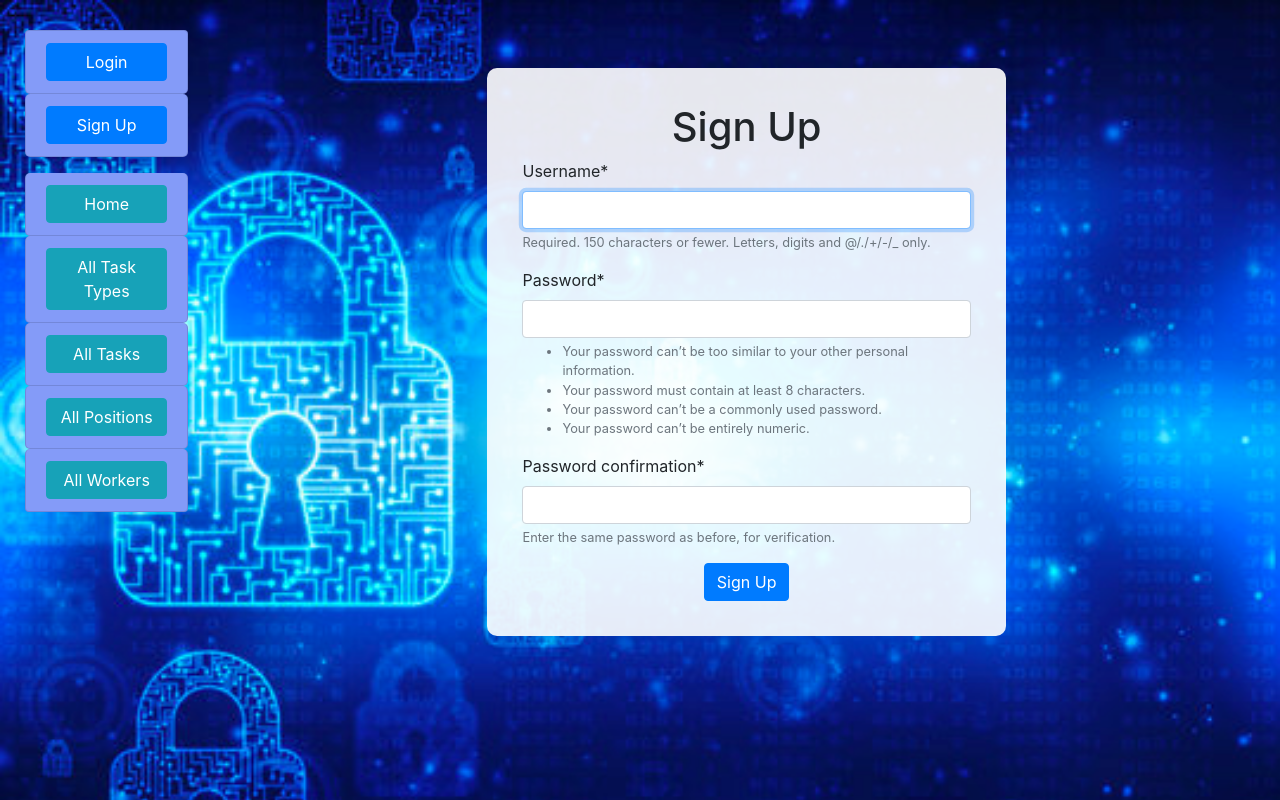
After one commit to IProskurnytskyi/company-task-manager, a Django app: page /signup/ in a window 1280 px wide. The commit adds this page. Run offline with Django 4.2, Linux system fonts and the light colour scheme; some libraries are stand-ins or nearby versions.

Commit message:
Implement new feature sign up page

```diff
--- a/task/forms.py
+++ b/task/forms.py
@@ -15,6 +15,12 @@ class WorkerForm(UserCreationForm):
             "last_name",
             "position",
         )
+
+
+class SignupForm(UserCreationForm):
+    class Meta(UserCreationForm):
+        model = Worker
+        fields = UserCreationForm.Meta.fields
 
 
 class TaskForm(forms.ModelForm):
--- a/task/models.py
+++ b/task/models.py
@@ -50,7 +50,11 @@ class Task(models.Model):
 
 class Worker(AbstractUser):
     position = models.ForeignKey(
-        "Position", on_delete=models.CASCADE, related_name="workers"
+        "Position",
+        on_delete=models.CASCADE,
+        related_name="workers",
+        blank=True,
+        null=True
     )
 
     class Meta:
--- a/task/urls.py
+++ b/task/urls.py
@@ -21,7 +21,7 @@ from task.views import (
     WorkerUpdateView,
     WorkerDeleteView,
     assign_delete_task,
-    mark_unmark_as_done,
+    mark_unmark_as_done, signup,
 )
 
 
@@ -99,6 +99,7 @@ urlpatterns = [
         WorkerDeleteView.as_view(),
         name="worker-delete"
     ),
+    path("signup/", signup, name="signup"),
 ]
 
 app_name = "task"
--- a/task/views.py
+++ b/task/views.py
@@ -6,7 +6,7 @@ from django.shortcuts import render
 from django.urls import reverse_lazy, reverse
 from django.views import generic
 
-from task.forms import WorkerForm, TaskForm, NameSearchForm, WorkerUsernameSearchForm
+from task.forms import WorkerForm, TaskForm, NameSearchForm, WorkerUsernameSearchForm, SignupForm
 from task.models import TaskType, Task, Position, Worker
 
 
@@ -247,3 +247,14 @@ def mark_unmark_as_done(request, pk) -> HttpResponse:
         task.is_completed = True
     task.save()
     return HttpResponseRedirect(reverse("task:task-detail", args=[pk]))
+
+
+def signup(request: HttpRequest) -> HttpResponse:
+    if request.method == "POST":
+        form = SignupForm(request.POST)
+        if form.is_valid():
+            form.save()
+            return HttpResponseRedirect(reverse("login"))
+    else:
+        form = SignupForm()
+    return render(request, "task/signup.html", {"form": form})
--- a/templates/includes/sidebar.html
+++ b/templates/includes/sidebar.html
@@ -8,8 +8,11 @@
       <a href="{% url 'logout' %}" class="btn btn-danger btn-block">Logout</a>
     </li>
   {% else %}
+    <li class="list-group-item sidebar-bg-color">
+      <a href="{% url 'login' %}" class="btn btn-primary btn-block">Login</a>
+    </li>
     <li class="list-group-item sidebar-bg-color mb-3">
-      <a href="{% url 'login' %}" class="btn btn-primary btn-block">Login</a>
+      <a href="{% url 'task:signup' %}" class="btn btn-primary btn-block">Sign Up</a>
     </li>
   {% endif %}
 
--- /dev/null
+++ b/templates/task/signup.html
@@ -0,0 +1,33 @@
+{% extends "base.html" %}
+{% load static %}
+{% load crispy_forms_filters %}
+
+{% block content %}
+  <style>
+    body {
+      background-image: url({% static "images/sign_up.png" %});
+      background-size: cover;
+    }
+  </style>
+
+  <div class="container mt-5">
+    <div class="row justify-content-center">
+      <div class="col-md-6 login-container">
+        <h1 class="text-center">Sign Up</h1>
+
+        {% if form.errors %}
+          <p class="error-message">There was an error with your submission. Please correct the errors below.</p>
+        {% endif %}
+
+        <form method="post" action="{% url 'task:signup' %}" novalidate>
+          {% csrf_token %}
+          {{ form|crispy }}
+
+          <div class="text-center mt-3">
+            <button type="submit" class="btn btn-primary">Sign Up</button>
+          </div>
+        </form>
+      </div>
+    </div>
+  </div>
+{% endblock %}
```
Also changed, not shown: static/images/sign_up.png (added), task/migrations/0003_alter_task_options_alter_worker_position.py (added).
